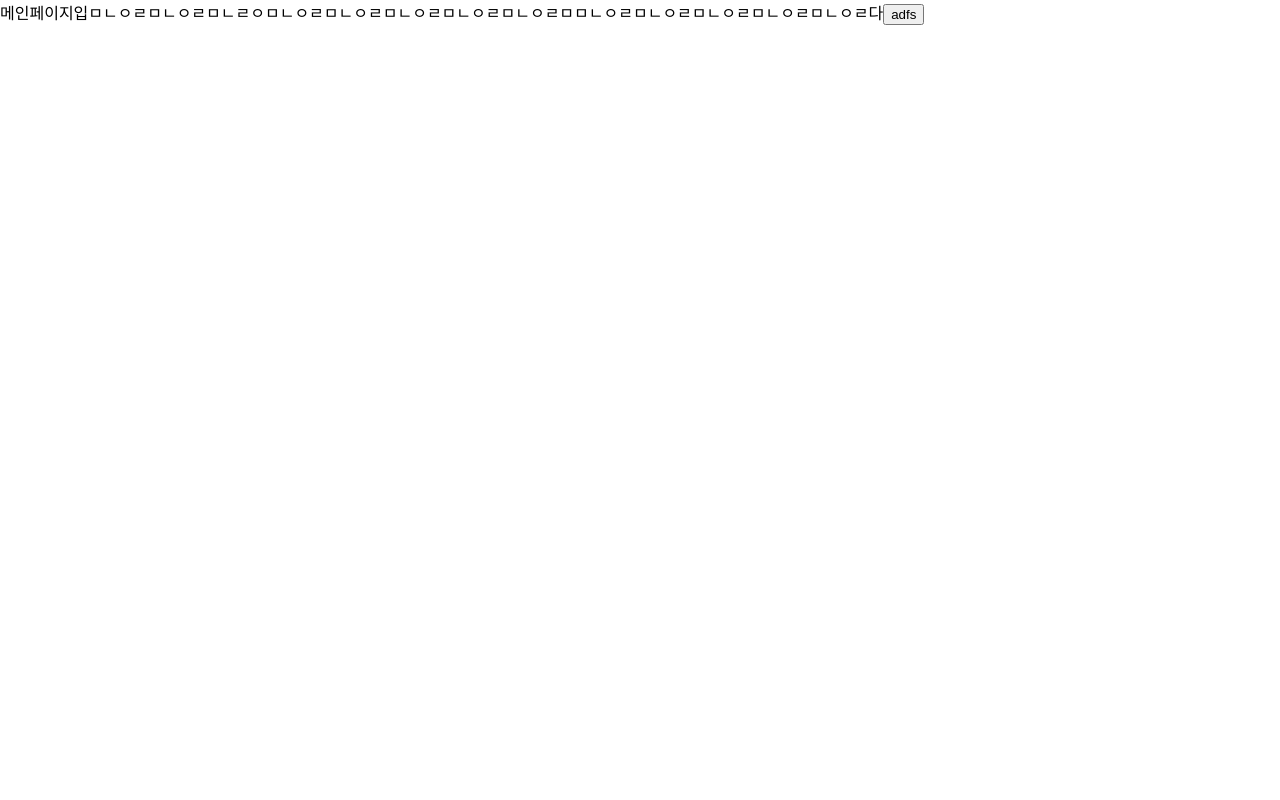
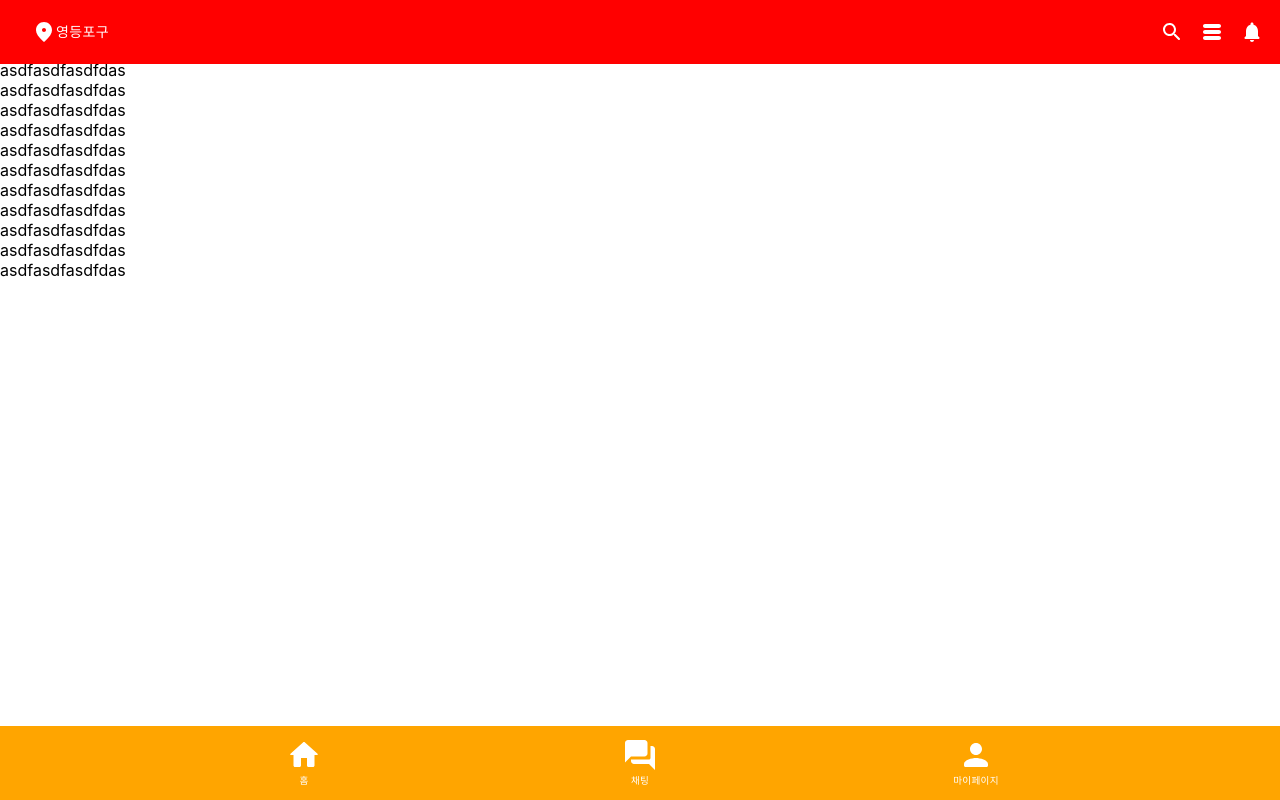
Before and after one commit to dudgns5845/Final_Project_FE, a React (Create React App) app in the folder final_project/: page / in a window 1280 px wide. Built offline with nearby package versions, Linux system fonts and the light colour scheme.

Commit message:
feat. Header/Footer 완성

```diff
--- a/final_project/package.json
+++ b/final_project/package.json
@@ -5,6 +5,7 @@
   "dependencies": {
     "@emotion/react": "^11.10.4",
     "@emotion/styled": "^11.10.4",
+    "@mui/icons-material": "^5.10.3",
     "@mui/material": "^5.10.3",
     "@testing-library/jest-dom": "^5.14.1",
     "@testing-library/react": "^13.0.0",
--- /dev/null
+++ b/final_project/src/components/Footer.js
@@ -0,0 +1,63 @@
+import React from 'react';
+import styled from 'styled-components';
+import { IconButton, Typography, Button } from '@mui/material';
+import HomeRoundedIcon from '@mui/icons-material/HomeRounded';
+import QuestionAnswerRoundedIcon from '@mui/icons-material/QuestionAnswerRounded';
+import PersonRoundedIcon from '@mui/icons-material/PersonRounded';
+export default function Footer() {
+    return (
+        <footer style={FooterCss}>
+            <Button sx={ButtonCss} >
+                <HomeRoundedIcon sx={IconCss} />
+                <lable>홈</lable>
+            </Button>
+            <Button sx={ButtonCss} >
+                <QuestionAnswerRoundedIcon sx={IconCss} />
+                <lable>채팅</lable>
+            </Button>
+            <Button sx={ButtonCss} >
+                <PersonRoundedIcon sx={IconCss} />
+                <lable>마이페이지</lable>
+            </Button>
+
+
+
+            {/* <IconButton >
+                <HomeRoundedIcon sx={iconCss} />
+                <label>홈</label>
+            </IconButton>
+            <IconButton>
+                <QuestionAnswerRoundedIcon sx={iconCss} />
+            </IconButton>
+            <IconButton>
+                <PersonRoundedIcon sx={iconCss} />
+            </IconButton> */}
+        </footer >
+    )
+}
+
+const FooterCss = {
+    left: '0px',
+    bottom: '0px',
+    position: 'fixed',
+    width: '100%',
+    minWidth: '375',
+    backgroundColor: 'orange',
+    // height: '3.5em',
+    padding: '0.5em 0px',
+    display: 'flex',
+    justifyContent: 'space-evenly'
+}
+const ButtonCss = {
+    padding: '3em 0em',
+    flexDirection: 'column',
+    color: 'white',
+    width: '5em',
+    height: '5em',
+    fontSize: '0.6em',
+}
+
+const IconCss = {
+    width: '1.5em',
+    height: '1.5em',
+}
--- /dev/null
+++ b/final_project/src/components/Header.js
@@ -0,0 +1,80 @@
+import React from "react";
+import styled from "styled-components";
+import { IconButton, AppBar, Toolbar, MenuItem, Menu, Button } from '@mui/material';
+import TableRowsRoundedIcon from '@mui/icons-material/TableRowsRounded';
+import NotificationsRoundedIcon from '@mui/icons-material/NotificationsRounded';
+import SearchRoundedIcon from '@mui/icons-material/SearchRounded';
+import LocationOnRoundedIcon from '@mui/icons-material/LocationOnRounded';
+
+import { useState } from "react";
+export default function Header() {
+
+    const [menuOpen, setMenuOpen] = useState(null);
+    const open = Boolean(menuOpen);
+    const handleClick = (event) => {
+        setMenuOpen(event.currentTarget);
+    };
+    const handleClose = () => {
+        setMenuOpen(null);
+    };
+
+    return (
+        <AppBar>
+            <Toolbar sx={AppCss}>
+                <Button
+                    id="basic-button"
+                    aria-controls={open ? 'basic-menu' : undefined}
+                    aria-haspopup="true"
+                    aria-expanded={open ? 'true' : undefined}
+                    onClick={handleClick}
+                    sx={{ color: 'white' }}
+                >
+                    <LocationOnRoundedIcon />
+                    영등포구
+                </Button>
+                <Menu
+                    id="basic-menu"
+                    anchorEl={menuOpen}
+                    open={open}
+                    onClose={handleClose}
+                    MenuListProps={{
+                        'aria-labelledby': 'basic-button',
+                    }}
+                >
+                    {guList.map((item, idx) => {
+                        return <MenuItem key={idx} onClick={handleClose}>{item}</MenuItem>
+                    })}
+                </Menu>
+                <div>
+                    <IconButton>
+                        <SearchRoundedIcon />
+                    </IconButton>
+                    <IconButton>
+                        <TableRowsRoundedIcon />
+                    </IconButton>
+                    <IconButton>
+                        <NotificationsRoundedIcon />
+                    </IconButton>
+                </div>
+
+            </Toolbar>
+        </AppBar >
+    )
+}
+const AppCss = {
+    backgroundColor: 'red',
+    position: 'fixed',
+    width: '100%',
+    display: 'flex',
+    justifyContent: 'space-between',
+    '*': {
+        color: 'white'
+    },
+    'div': {
+        padding: '0 2em'
+    }
+
+
+}
+
+const guList = ['강남구', '강동구', '강북구', '강서구', '관악구', '광진구', '구로구', '금천구', '노원구', '도봉구', '동대문구', '동작구', '마포구', '서대문구', '서초구', '성동구', '성북구', '송파구', '양천구', '영등포구', '용산구', '은평구', '종로구', '중구', '중랑구']
--- a/final_project/src/pages/MainPage.js
+++ b/final_project/src/pages/MainPage.js
@@ -1,9 +1,25 @@
 import React from "react";
 import ScreenSize from "../shared/ScreenSize";
+import Header from "../components/Header";
+import Footer from "../components/Footer";
 export default function MainPage() {
     return (
-        <ScreenSize>
-            <>메인페이지입ㅁㄴㅇㄹㅁㄴㅇㄹㅁㄴㄹㅇㅁㄴㅇㄹㅁㄴㅇㄹㅁㄴㅇㄹㅁㄴㅇㄹㅁㄴㅇㄹㅁㅁㄴㅇㄹㅁㄴㅇㄹㅁㄴㅇㄹㅁㄴㅇㄹㅁㄴㅇㄹ다</>
-            <button>adfs</button>
-        </ScreenSize>)
+        <>
+            <Header />
+            <div>asdfasdfasdfdas</div>
+            <div>asdfasdfasdfdas</div>
+            <div>asdfasdfasdfdas</div>
+            <div>asdfasdfasdfdas</div>
+            <div>asdfasdfasdfdas</div>
+            <div>asdfasdfasdfdas</div>
+            <div>asdfasdfasdfdas</div>
+            <div>asdfasdfasdfdas</div>
+            <div>asdfasdfasdfdas</div>
+            <div>asdfasdfasdfdas</div>
+            <div>asdfasdfasdfdas</div>
+            <div>asdfasdfasdfdas</div>
+            <div>asdfasdfasdfdas</div>
+            <div>asdfasdfasdfdas</div>
+            <Footer />
+        </>)
 }
```
Also changed, not shown: 1 other file (tests, documents, lock files or other folders).
